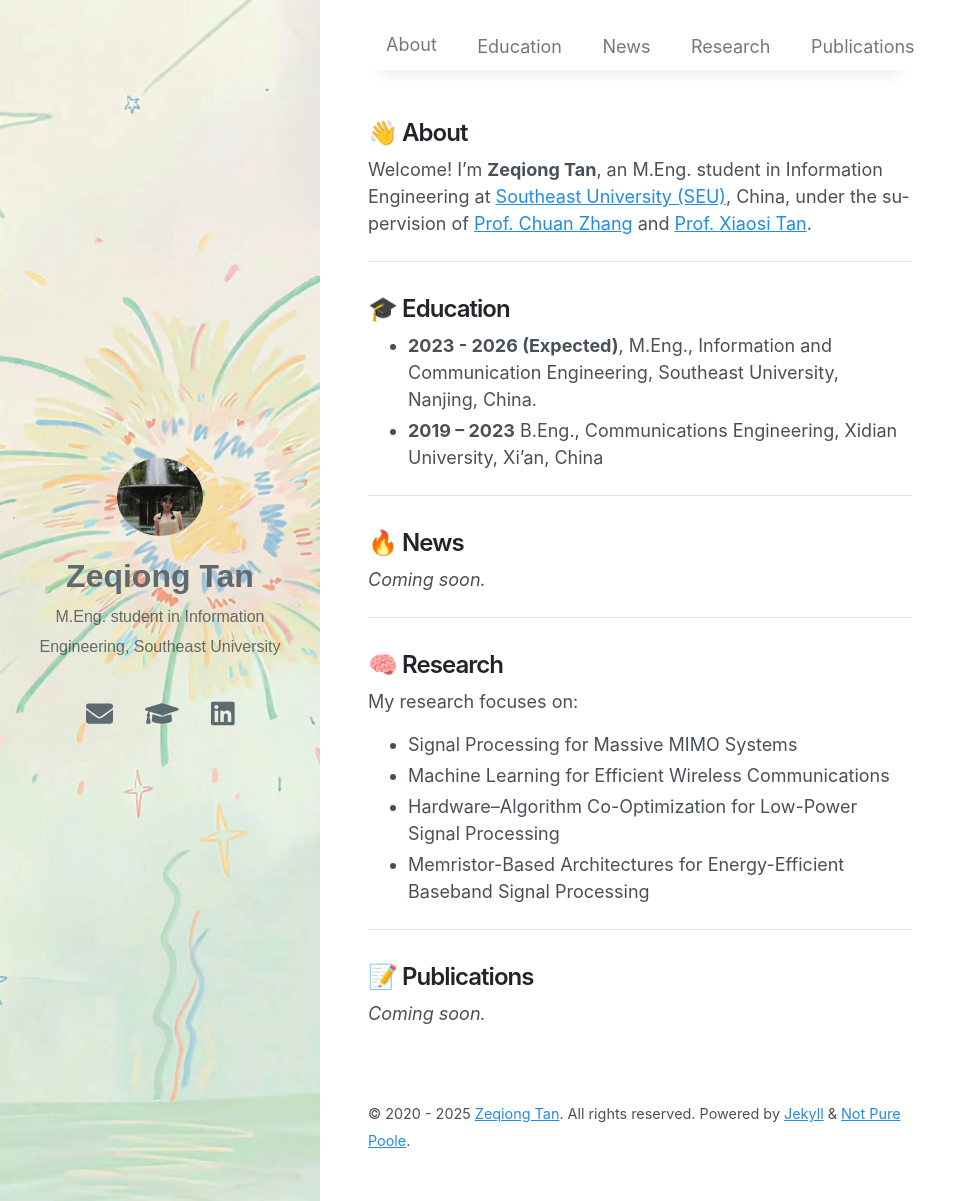
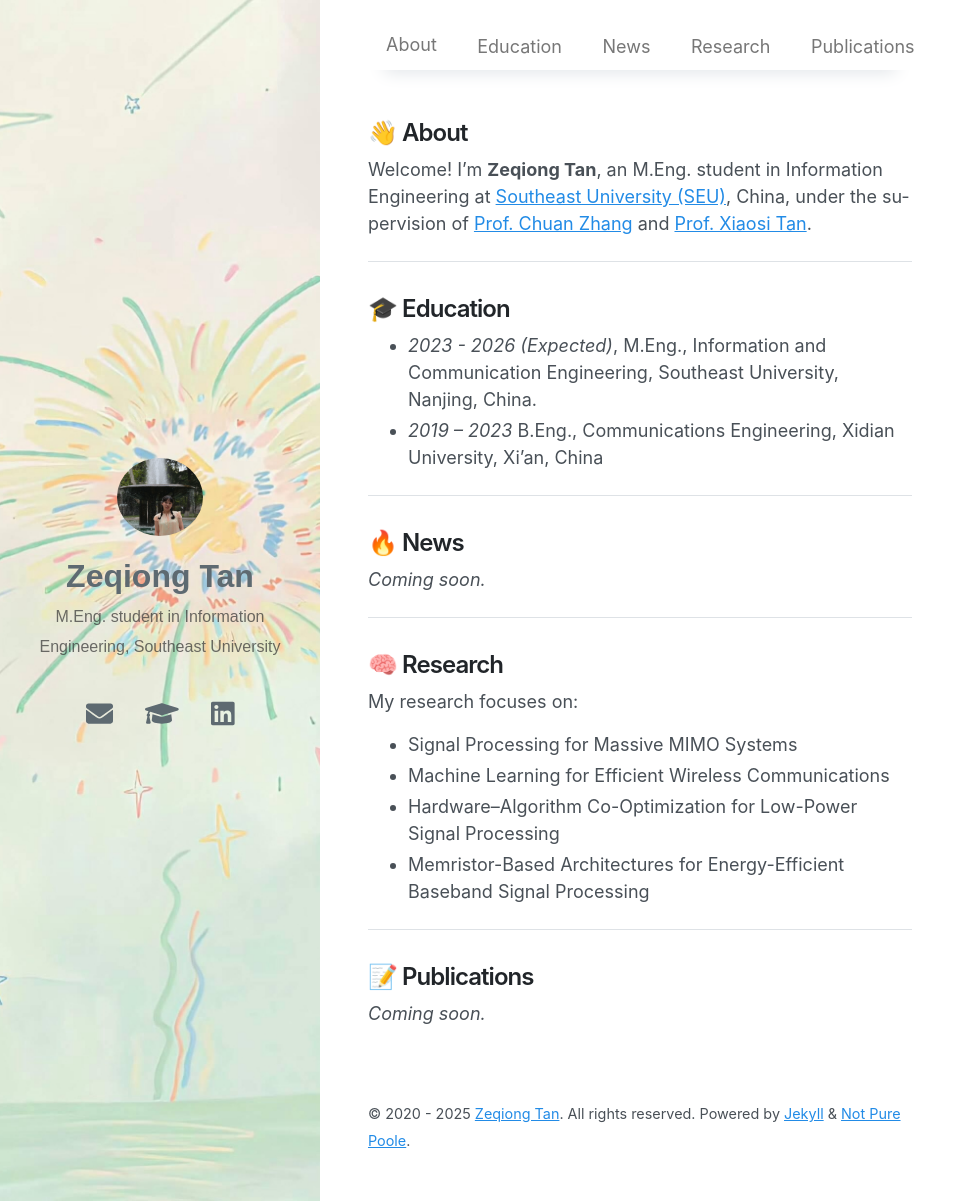
Before and after one commit to zqtann/zqtann.github.io, a Jekyll site: the page built from index.md, in a window 1280 px wide and 1201 px high. Shown: the whole window, without its empty margins (0-977 px from the left). Built offline with Jekyll 4.4.1, drawn with Linux system fonts in a browser that asks for light colours; nearby versions of some CDN libraries.

```diff
--- a/index.md
+++ b/index.md
@@ -24,8 +24,8 @@ Welcome! I’m **Zeqiong Tan**, an M.Eng. student in Information Engineering at
 
 ## 🎓 Education {#education}
 
-- **2023 - 2026 (Expected)**, M.Eng., Information and Communication Engineering, Southeast University, Nanjing, China.
-- **2019 – 2023** B.Eng., Communications Engineering, Xidian University, Xi’an, China
+- *2023 - 2026 (Expected)*, M.Eng., Information and Communication Engineering, Southeast University, Nanjing, China.
+- *2019 – 2023* B.Eng., Communications Engineering, Xidian University, Xi’an, China
 
 ---
 
```
